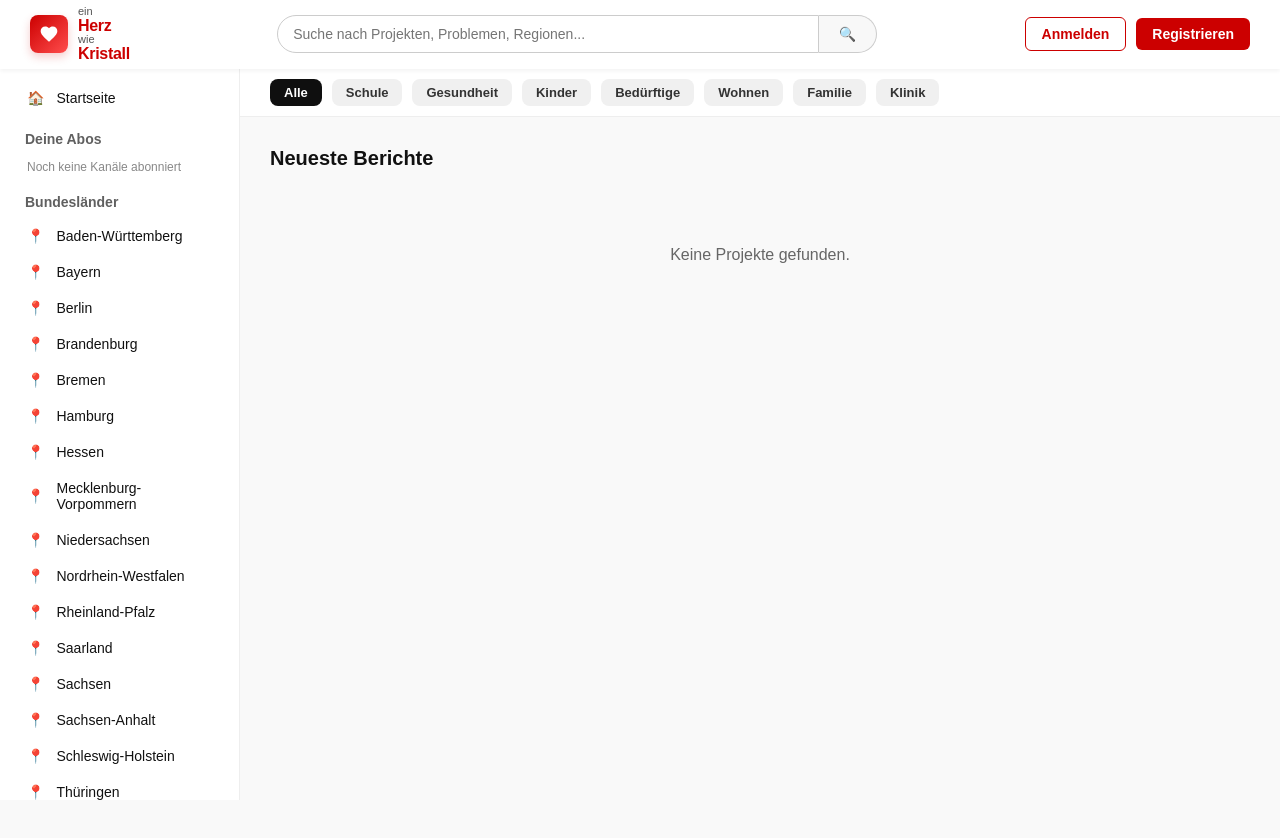
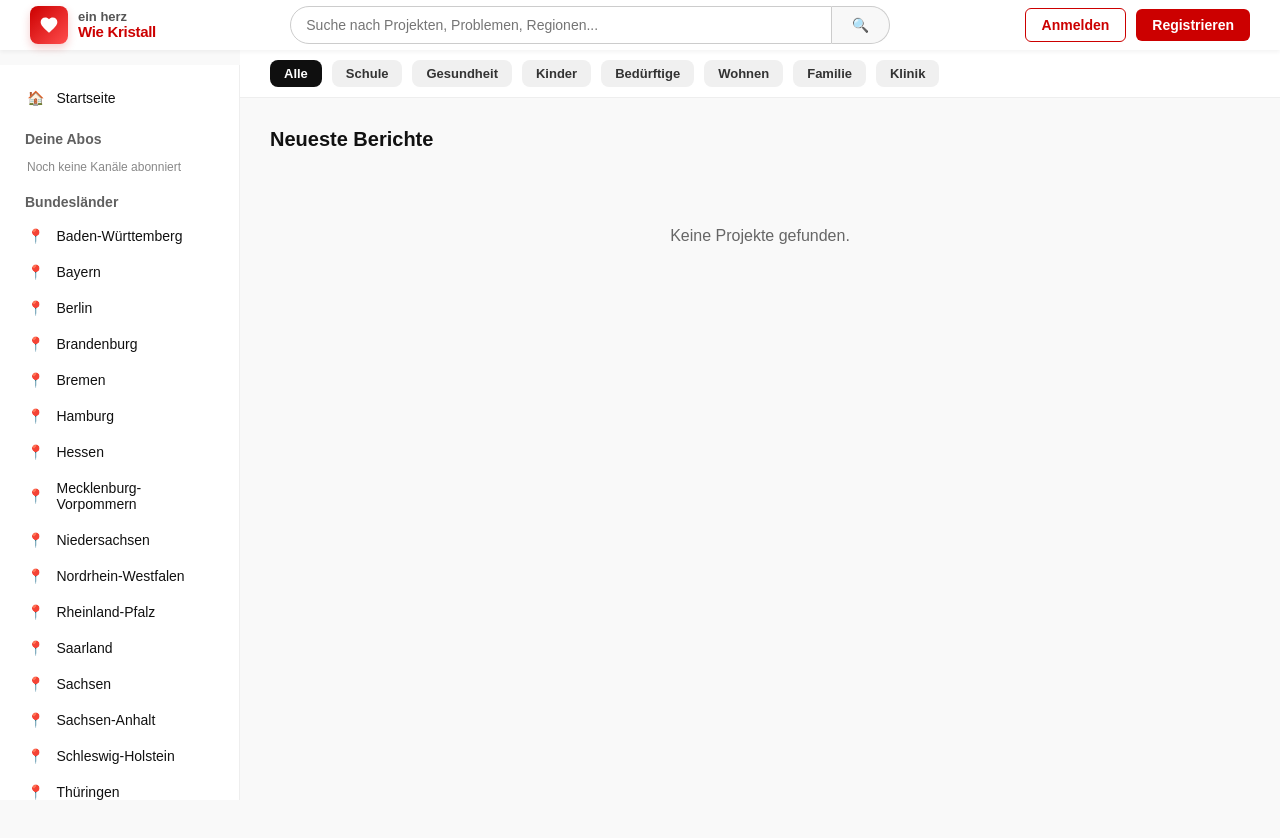
Before and after one commit to MeYarWebAp/einherzwiekristall, a website: page public/index-de.html in a window 1280 px wide. Drawn offline with Linux system fonts and the light colour scheme; no server answers.

Commit message:
Update index-de.html

```diff
--- a/public/index-de.html
+++ b/public/index-de.html
@@ -11,9 +11,10 @@
         .logo-box { display: flex; align-items: center; gap: 10px; cursor: pointer; text-decoration: none; }
         .logo-icon-wrapper { background: linear-gradient(135deg, #cc0000, #ff4d4d); color: white; width: 38px; height: 38px; border-radius: 8px; display: flex; justify-content: center; align-items: center; box-shadow: 0 4px 10px rgba(204, 0, 0, 0.2); flex-shrink: 0; }
 
-        .logo-text-group { display: flex; flex-direction: column; line-height: 1.05; }
-        .logo-word-small { font-size: 11px; font-weight: 500; color: #555; text-transform: lowercase; }
-        .logo-word-big { font-size: 16px; font-weight: 800; color: #cc0000; text-transform: capitalize; letter-spacing: -0.3px; }
+        /* تنظیمات لوگو برای نمایش دو سطری */
+        .logo-text-group { display: flex; flex-direction: column; line-height: 1.1; }
+        .logo-line1 { font-size: 13px; font-weight: 700; color: #555; text-transform: lowercase; }
+        .logo-line2 { font-size: 15px; font-weight: 800; color: #cc0000; text-transform: capitalize; letter-spacing: -0.3px; }
 
         .search-container { display: flex; align-items: center; flex: 1; max-width: 600px; margin: 0 20px; }
         .search-input { width: 100%; padding: 10px 15px; border: 1px solid #ccc; border-radius: 20px 0 0 20px; font-size: 14px; outline: none; font-family: Arial, sans-serif; }
@@ -136,10 +137,8 @@
                 </svg>
             </div>
             <div class="logo-text-group">
-                <span class="logo-word-small">ein</span>
-                <span class="logo-word-big">Herz</span>
-                <span class="logo-word-small">wie</span>
-                <span class="logo-word-big">Kristall</span>
+                <span class="logo-line1">Ein Herz</span>
+                <span class="logo-line2">wie Kristall</span>
             </div>
         </a>
         <div class="search-container">
```
